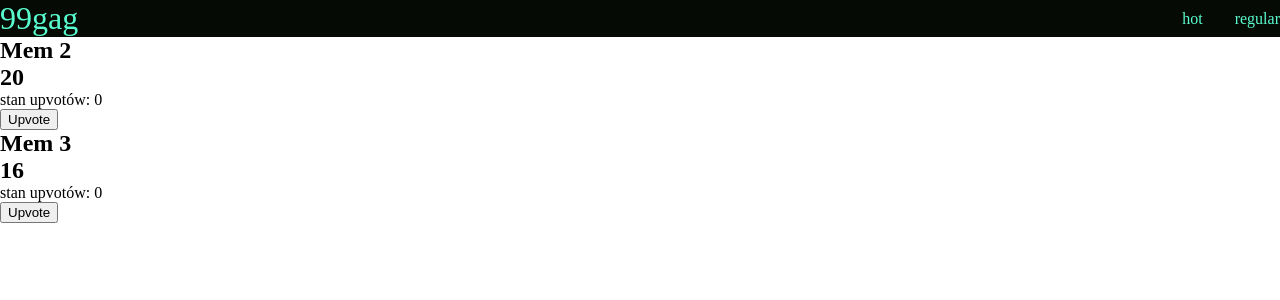
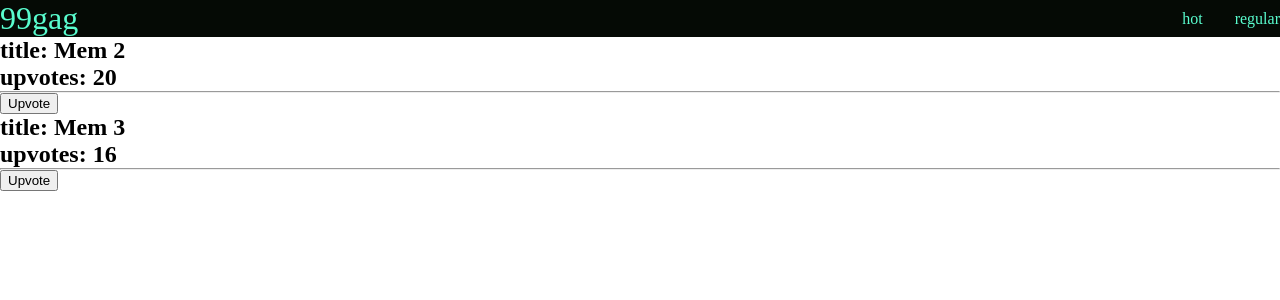
Before and after one commit to JohanV2/alk_projekt, a React (Create React App) app: page / in a window 1280 px wide. Shown: the top 300 px of the page. Built offline with nearby package versions, Linux system fonts and the light colour scheme.

Commit message:
add: upvotes test

```diff
--- a/src/Hot.js
+++ b/src/Hot.js
@@ -3,26 +3,32 @@ import { useState } from 'react'
 export function Hot() {
 
     const memesArray = require('./memes.json')
-    console.log(memesArray)
 
     const filtered = memesArray.filter(meme => {
         return (meme.upvotes - meme.downvotes > 5)
     })
 
-    const [upvotes, setUpvotes] = useState(0)
+    const [memes, setMemes] = useState(filtered)
+    function onVote() {
+        setMemes([...filtered])
+    }
 
     return (
         <div>
             {filtered.map(meme => {
                 return (
                     <div key={meme.id}>
-                        <h2>{meme.title}</h2>
-                        <h2>{meme.upvotes}</h2>
-                        <p>stan upvotów: {upvotes}</p>
-                        <button onClick={() => setUpvotes(upvotes + 1)}>Upvote</button>
+                        <h2>title: {meme.title}</h2>
+                        <h2>upvotes: {meme.upvotes}</h2>
+                        <hr />
+                        <button onClick={() => {
+                            meme.upvotes += 1
+                            onVote()
+                        }}>
+                            Upvote</button>
                     </div>
                 );
             })}
         </div>
-    );
+    )
 }
```
